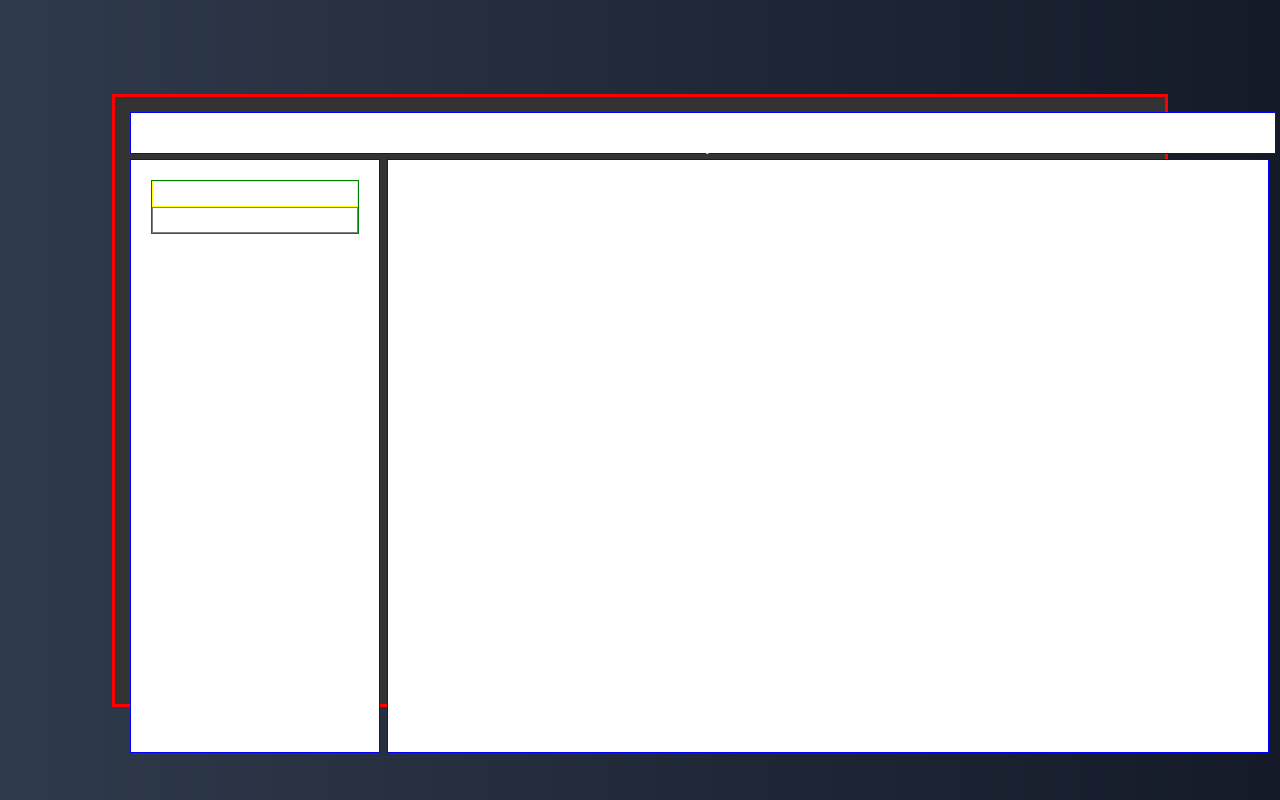
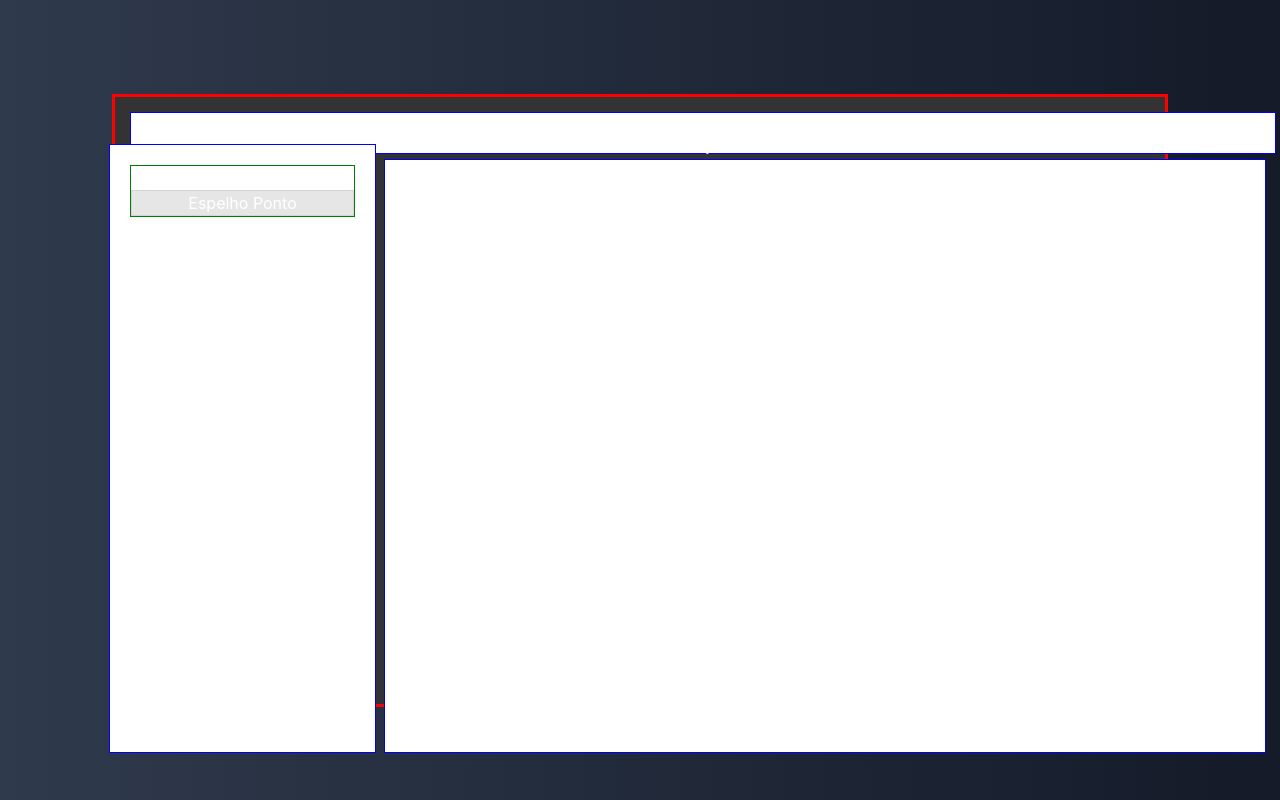
Before and after one commit to vitoriathais/beautyLink-React, a React (Vite) app: page /Espelho in a window 1280 px wide. Built offline with nearby package versions, Linux system fonts and the light colour scheme.

Commit message:
side bar forma

```diff
--- a/src/styles/Espelho.css
+++ b/src/styles/Espelho.css
@@ -28,9 +28,11 @@
 }
 
 #sidebar {
-    grid-area: sidebar;
-    width: 26vh;
-    height: 69vh
+    display: flex;
+    flex-direction: column;
+    width: 225px;
+    margin-left: -21px;
+    margin-top: -15px;
 }
 
 #content {
@@ -48,9 +50,14 @@ border: solid 1px green;
 }
 
 .Container-sidebar__Espelho {
-    border: solid 1px grey;
+    border: solid 1px #d4d4d4;
+    background-color: rgb(230 230 230);
 }
 
 .Container-sidebar__Ponto {
-    border: solid 1px yellow;
+    color: black;
 }
+
+.container-espelho > p, h1 {
+    color: black;
+}
```
